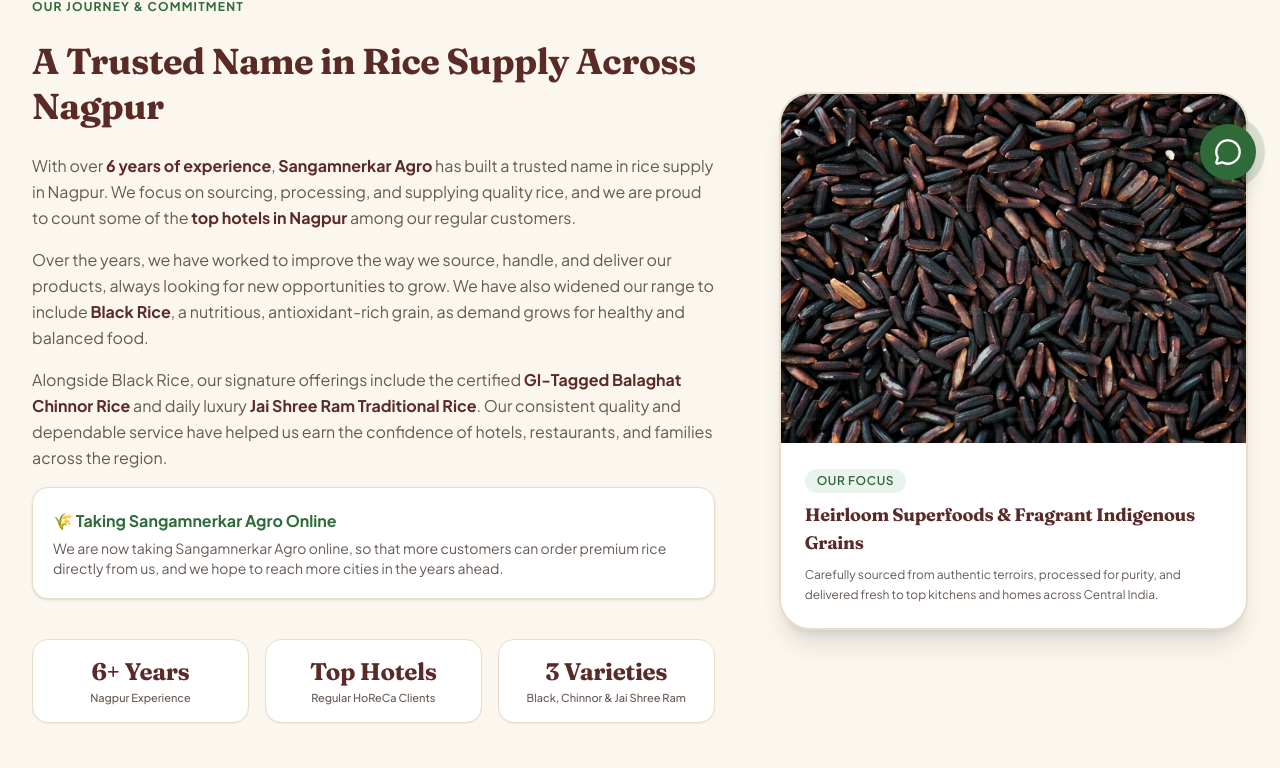
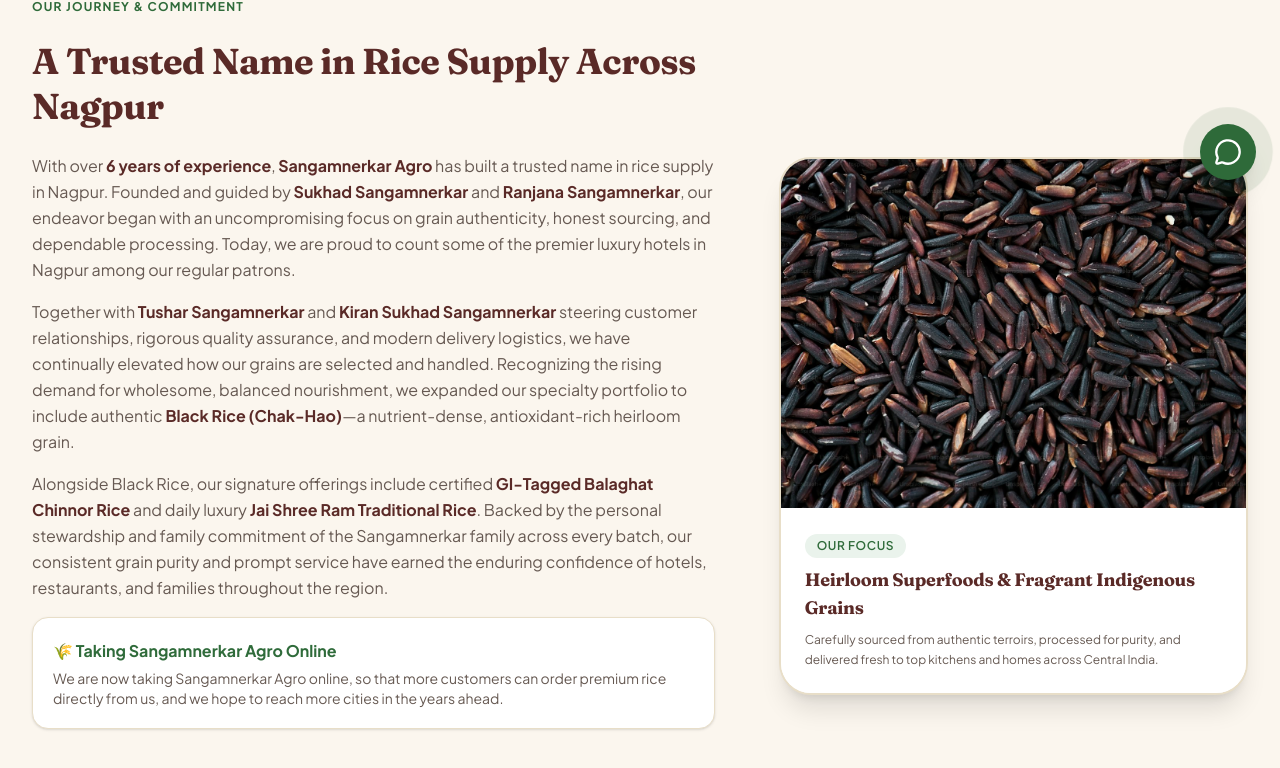
Before and after one commit to krishchute001-sketch/sangamnerkar-agro, a React (Vite) app in the folder frontend/: page /about-us in a window 1280 px wide. Shown: the part 596-1364 px from the top of the page. Built offline with nearby package versions, Linux system fonts and the light colour scheme; no server answers.

Commit message:
feat: seamlessly incorporate Sangamnerkar family names into About Us story

```diff
--- a/frontend/src/pages/AboutUs.tsx
+++ b/frontend/src/pages/AboutUs.tsx
@@ -43,15 +43,15 @@
             <div className="space-y-4 text-[#665952] text-sm sm:text-base leading-relaxed">
               <p>
                 With over <strong className="text-[#5A2A27]">6 years of experience</strong>,{' '}
-                <strong className="text-[#5A2A27]">Sangamnerkar Agro</strong> has built a trusted name in rice supply in Nagpur. We focus on sourcing, processing, and supplying quality rice, and we are proud to count some of the <strong className="text-[#5A2A27]">top hotels in Nagpur</strong> among our regular customers.
+                <strong className="text-[#5A2A27]">Sangamnerkar Agro</strong> has built a trusted name in rice supply in Nagpur. Founded and guided by <strong className="text-[#5A2A27]">Sukhad Sangamnerkar</strong> and <strong className="text-[#5A2A27]">Ranjana Sangamnerkar</strong>, our endeavor began with an uncompromising focus on grain authenticity, honest sourcing, and dependable processing. Today, we are proud to count some of the premier luxury hotels in Nagpur among our regular patrons.
               </p>
 
               <p>
-                Over the years, we have worked to improve the way we source, handle, and deliver our products, always looking for new opportunities to grow. We have also widened our range to include <strong className="text-[#5A2A27]">Black Rice</strong>, a nutritious, antioxidant-rich grain, as demand grows for healthy and balanced food.
+                Together with <strong className="text-[#5A2A27]">Tushar Sangamnerkar</strong> and <strong className="text-[#5A2A27]">Kiran Sukhad Sangamnerkar</strong> steering customer relationships, rigorous quality assurance, and modern delivery logistics, we have continually elevated how our grains are selected and handled. Recognizing the rising demand for wholesome, balanced nourishment, we expanded our specialty portfolio to include authentic <strong className="text-[#5A2A27]">Black Rice (Chak-Hao)</strong>—a nutrient-dense, antioxidant-rich heirloom grain.
               </p>
 
               <p>
-                Alongside Black Rice, our signature offerings include the certified <strong className="text-[#5A2A27]">GI-Tagged Balaghat Chinnor Rice</strong> and daily luxury <strong className="text-[#5A2A27]">Jai Shree Ram Traditional Rice</strong>. Our consistent quality and dependable service have helped us earn the confidence of hotels, restaurants, and families across the region.
+                Alongside Black Rice, our signature offerings include certified <strong className="text-[#5A2A27]">GI-Tagged Balaghat Chinnor Rice</strong> and daily luxury <strong className="text-[#5A2A27]">Jai Shree Ram Traditional Rice</strong>. Backed by the personal stewardship and family commitment of the Sangamnerkar family across every batch, our consistent grain purity and prompt service have earned the enduring confidence of hotels, restaurants, and families throughout the region.
               </p>
 
               {/* Digital Expansion Highlight Box */}
```
